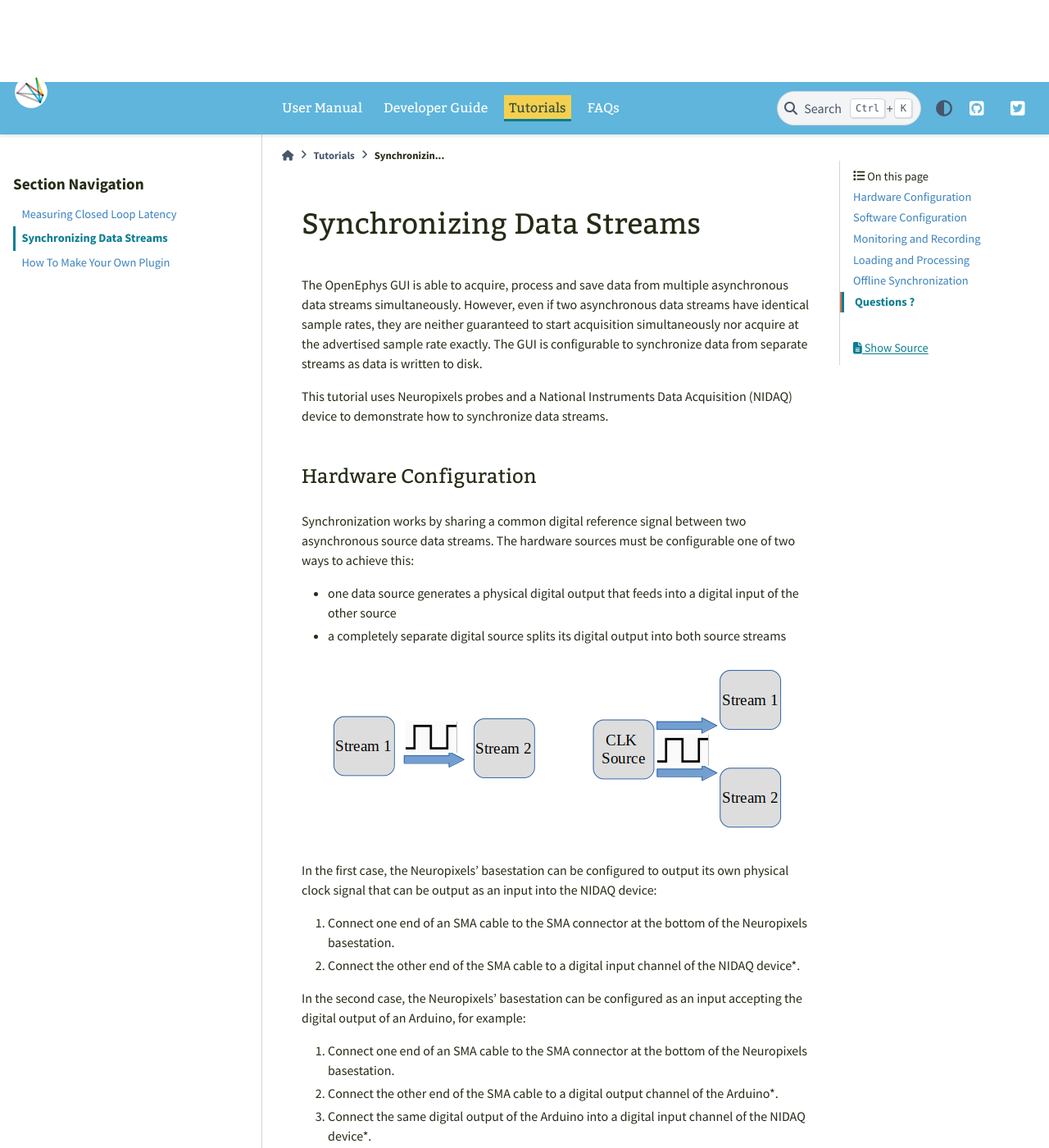
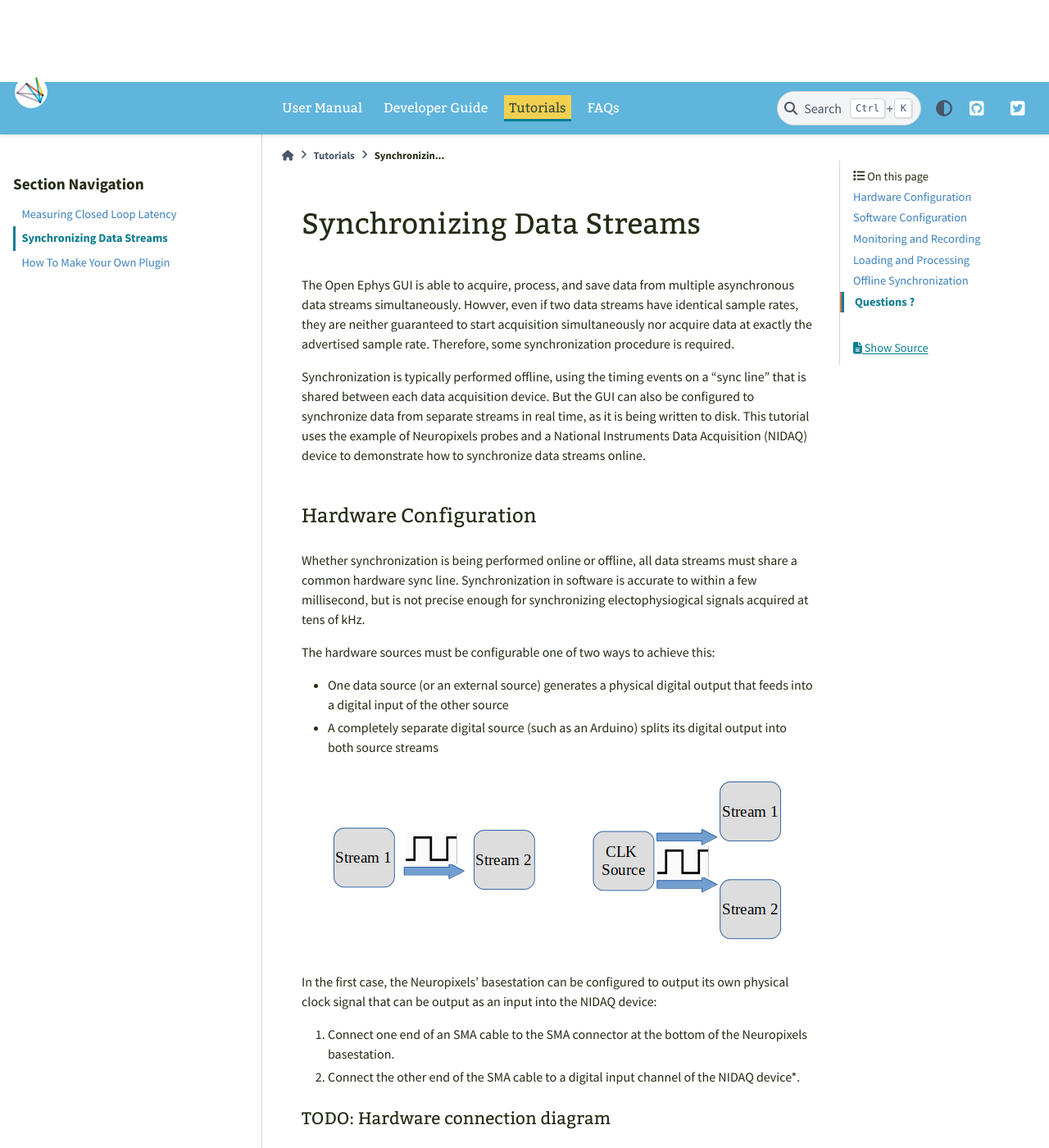
Before and after one commit to open-ephys/gui-docs, a Sphinx documentation site: the page built from source/Tutorials/Data-Synchronization.rst, in a window 1280 px wide and 1400 px high. Shown: the whole window at 82% size. Built offline with Sphinx 7.4.7 and the PyData theme 0.15.4, drawn with Linux system fonts in a browser that asks for light colours; some of the changed text lies outside the part shown.

Commit message:
Update tutorials

```diff
--- a/source/Tutorials/Data-Synchronization.rst
+++ b/source/Tutorials/Data-Synchronization.rst
@@ -5,18 +5,20 @@
 Synchronizing Data Streams
 ===========================
 
-The OpenEphys GUI is able to acquire, process and save data from multiple asynchronous data streams simultaneously. However, even if two asynchronous data streams have identical sample rates, they are neither guaranteed to start acquisition simultaneously nor acquire at the advertised sample rate exactly. The GUI is configurable to synchronize data from separate streams as data is written to disk.
+The Open Ephys GUI is able to acquire, process, and save data from multiple asynchronous data streams simultaneously. Howver, even if two data streams have identical sample rates, they are neither guaranteed to start acquisition simultaneously nor acquire data at exactly the advertised sample rate. Therefore, some synchronization procedure is required.
 
-This tutorial uses Neuropixels probes and a National Instruments Data Acquisition (NIDAQ) device to demonstrate how to synchronize data streams.
+Synchronization is typically performed offline, using the timing events on a "sync line" that is shared between each data acquisition device. But the GUI can also be configured to synchronize data from separate streams in real time, as it is being written to disk. This tutorial uses the example of Neuropixels probes and a National Instruments Data Acquisition (NIDAQ) device to demonstrate how to synchronize data streams online.
 
 Hardware Configuration
 ######################
 
-Synchronization works by sharing a common digital reference signal between two asynchronous source data streams. The hardware sources must be configurable one of two ways to achieve this:
+Whether synchronization is being performed online or offline, all data streams must share a common hardware sync line. Synchronization in software is accurate to within a few millisecond, but is not precise enough for synchronizing electophysiogical signals acquired at tens of kHz.
 
-* one data source generates a physical digital output that feeds into a digital input of the other source
+The hardware sources must be configurable one of two ways to achieve this:
 
-* a completely separate digital source splits its digital output into both source streams
+* One data source (or an external source) generates a physical digital output that feeds into a digital input of the other source
+
+* A completely separate digital source (such as an Arduino) splits its digital output into both source streams
 
 .. image:: ../_static/images/tutorials/synchronization/sync_config.png
   :align: center
@@ -28,6 +30,9 @@
 
 #. Connect the other end of the SMA cable to a digital input channel of the NIDAQ device*.
 
+TODO: Hardware connection diagram
+---------------------------------
+
 In the second case, the Neuropixels’ basestation can be configured as an input accepting the digital output of an Arduino, for example:
 
 #. Connect one end of an SMA cable to the SMA connector at the bottom of the Neuropixels basestation.
@@ -38,6 +43,9 @@
 
 .. note:: * You will likely need an adapter to match the digital terminals.
 
+TODO: Hardware connection diagram
+---------------------------------
+
 Software Configuration
 ######################
 
@@ -67,6 +75,9 @@
 
 #. Ensure Record Events is enabled in the RecordNode.
 
+TODO: Software screenshot
+---------------------------------
+
 Monitoring and Recording
 ########################
 
@@ -74,7 +85,7 @@
 
 #. Start data acquisition by pressing the Play button in the Control Panel. The sync monitors turn orange once acquisition starts and then green as each stream becomes synchronized.
 
-#. Wait until all the orange sync monitors turn green. This generally happens instantaneously, however, it may take a few seconds to stabilize.
+#. Wait until all the orange sync monitors turn green. This generally happens instantaneously, however, in some cases it may take a few seconds to stabilize.
 
 #. Start recording by pressing the Record button in the Control Panel. Data streams with green sync control monitors will be written to disk with synchronized timestamps.
 
@@ -92,13 +103,13 @@
 Offline Synchronization
 #######################
 
-Offline synchronization can be performed as long as the same digital reference signal is shared between streams during a recording.
+Offline synchronization can be performed as long as the same sync line event is shared between streams during a recording.
 
 Neuropixels sample at roughly 30 kHz, but the actual sample rate can be slightly higher or lower.
 
 If recording from multiple probes, or synchronizing data with another acquisition system, you’ll need to compute a timestamp scaling factor based on events that are shared across all data sources. Otherwise, the clocks will drift by ~10s of ms per hour.
 
-To perform the alignment, you’ll need to identify the first and last shared reference signal in the recording.
+To perform the alignment, you’ll need to identify the first and last shared sync line event in the recording.
 
 The temporal offset between the start of the first sync pulses defines the shift between any device and the master clock. Once this is known, you can calculate the expected interval between the first and last sync pulse (given the expected sample rate of a device).
 
@@ -113,4 +124,4 @@
 Questions ?
 ###########
 
-If anything is still unclear after reading this tutorial, please reach out to support@open-ephys.org, we will respond directly and update the tutorial as needed.
+If anything is still unclear after reading this tutorial, please reach out to :code:`support@open-ephys.org`, we will respond directly and update the tutorial as needed.
--- a/source/Tutorials/index.rst
+++ b/source/Tutorials/index.rst
@@ -4,8 +4,6 @@
 
 Tutorials
 =================================================
-
-.. note:: Tutorials are coming soon.
 
 .. toctree::
     :maxdepth: 5
```
Also changed, not shown: other parts of source/Tutorials/Data-Synchronization.rst (+1 -1 lines), source/Developer-Guide/Open-Ephys-Plugin-API.rst (+6 -6 lines), source/Tutorials/How-To-Make-Your-Own-Plugin.rst (+126 -10 lines).
